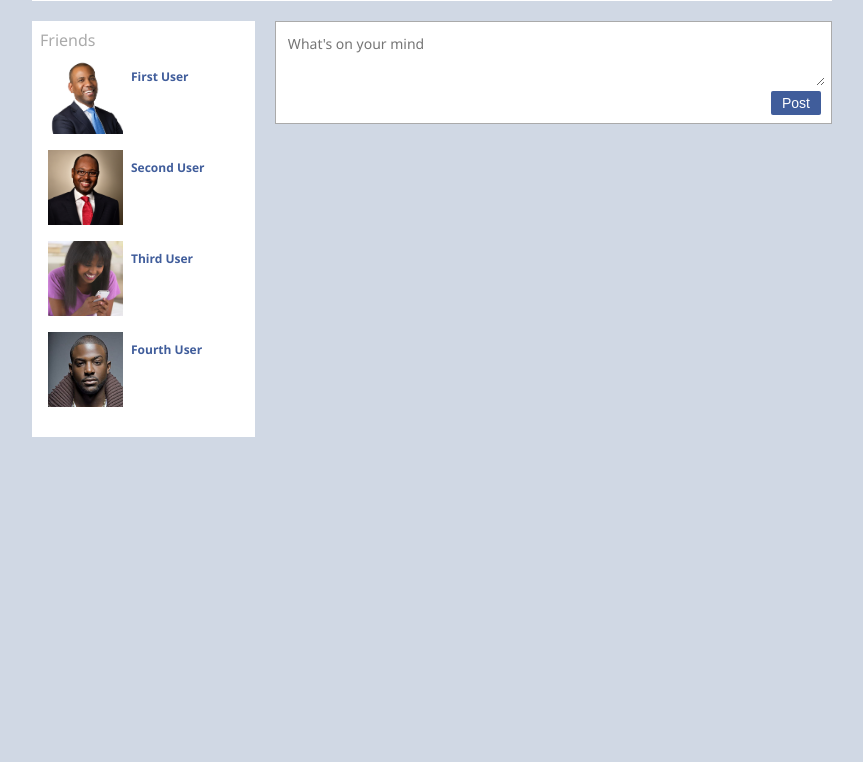
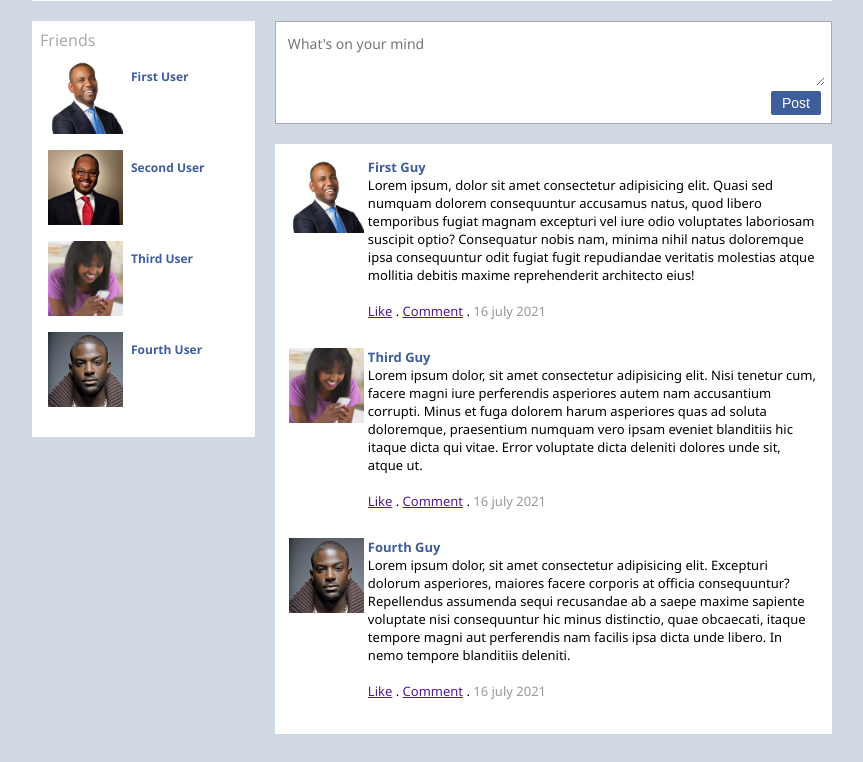
Before and after one commit to Aporbo/NsuBud-s, a PHP site: page /profile.php in a window 1280 px wide. Shown: the part 467-1229 px from the top of the page, without its empty margins (208-1071 px from the left). Before the commit the page ends 904 px from the top, so only its background shows below. Run offline with PHP 8.4, Linux system fonts and the light colour scheme.

Commit message:
profile UI done

```diff
--- a/profile.php
+++ b/profile.php
@@ -75,6 +75,18 @@ margin: 2px;
         width: 50px;
     }
 
+    #post_bar{
+        margin-top: 20px;
+        background-color: white;
+        padding: 10px;
+    }
+    #post{
+        padding:4px;
+        font-size: 13px;
+        display: flex;
+        margin-bottom: 20px;
+    }
+
 </style>
 
 <body style="font-family: 'Segoe UI', Tahoma, Geneva, Verdana, sans-serif; background-color:#d0d8e4">
@@ -135,7 +147,7 @@ margin: 2px;
       </div>
 
      </div>
-     <!-- post -->
+     <!-- post area -->
      <div  style="min-height: 400px; flex:2.5; padding: 20px; padding-right:0px">
 
      <div style="border: solid thin #aaa; padding:10px; background-color:white" >
@@ -143,6 +155,61 @@ margin: 2px;
          <input type="submit" id="post_button" value="Post">
          <br>
      </div>
+     <!-- posts -->
+<div id="post_bar">
+
+  <!-- posts 1-->
+
+    <div id="post">
+    <div>
+    <img src="user1.jpg" alt="" style="width: 75px; margin-right:4px">
+    </div>
+    <div>
+        <div style="font-weight:bold; color:#405d9b ">First Guy</div>
+    Lorem ipsum, dolor sit amet consectetur adipisicing elit. Quasi sed numquam dolorem consequuntur accusamus natus, quod libero temporibus fugiat magnam excepturi vel iure odio voluptates laboriosam suscipit optio? Consequatur nobis nam, minima nihil natus doloremque ipsa consequuntur odit fugiat fugit repudiandae veritatis molestias atque mollitia debitis maxime reprehenderit architecto eius!
+    <br><br>
+    <a href="">Like</a> .    <a href="">Comment</a>    .   <span style="color:#999">16 july 2021</span>
+
+
+    </div>
+    </div>
+
+     <!-- posts 2-->
+
+     <div id="post">
+    <div>
+    <img src="user3.jpg" alt="" style="width: 75px; margin-right:4px">
+    </div>
+    <div>
+        <div style="font-weight:bold; color:#405d9b ">Third Guy</div>
+    Lorem ipsum dolor, sit amet consectetur adipisicing elit. Nisi tenetur cum, facere magni iure perferendis asperiores autem nam accusantium corrupti. Minus et fuga dolorem harum asperiores quas ad soluta doloremque, praesentium numquam vero ipsam eveniet blanditiis hic itaque dicta qui vitae. Error voluptate dicta deleniti dolores unde sit, atque ut.
+    <br><br>
+    <a href="">Like</a> .    <a href="">Comment</a>    .   <span style="color:#999">16 july 2021</span>
+
+
+    </div>
+    </div>
+
+     <!-- posts 3-->
+
+     <div id="post">
+    <div>
+    <img src="user4.jpg" alt="" style="width: 75px; margin-right:4px">
+    </div>
+    <div>
+        <div style="font-weight:bold; color:#405d9b ">Fourth Guy</div>
+   Lorem ipsum dolor, sit amet consectetur adipisicing elit. Excepturi dolorum asperiores, maiores facere corporis at officia consequuntur? Repellendus assumenda sequi recusandae ab a saepe maxime sapiente voluptate nisi consequuntur hic minus distinctio, quae obcaecati, itaque tempore magni aut perferendis nam facilis ipsa dicta unde libero. In nemo tempore blanditiis deleniti.
+    <br><br>
+    <a href="">Like</a> .    <a href="">Comment</a>    .   <span style="color:#999">16 july 2021</span>
+
+
+    </div>
+    </div>
+
+</div>
+
+
+
      </div>
      </div>
 
```
